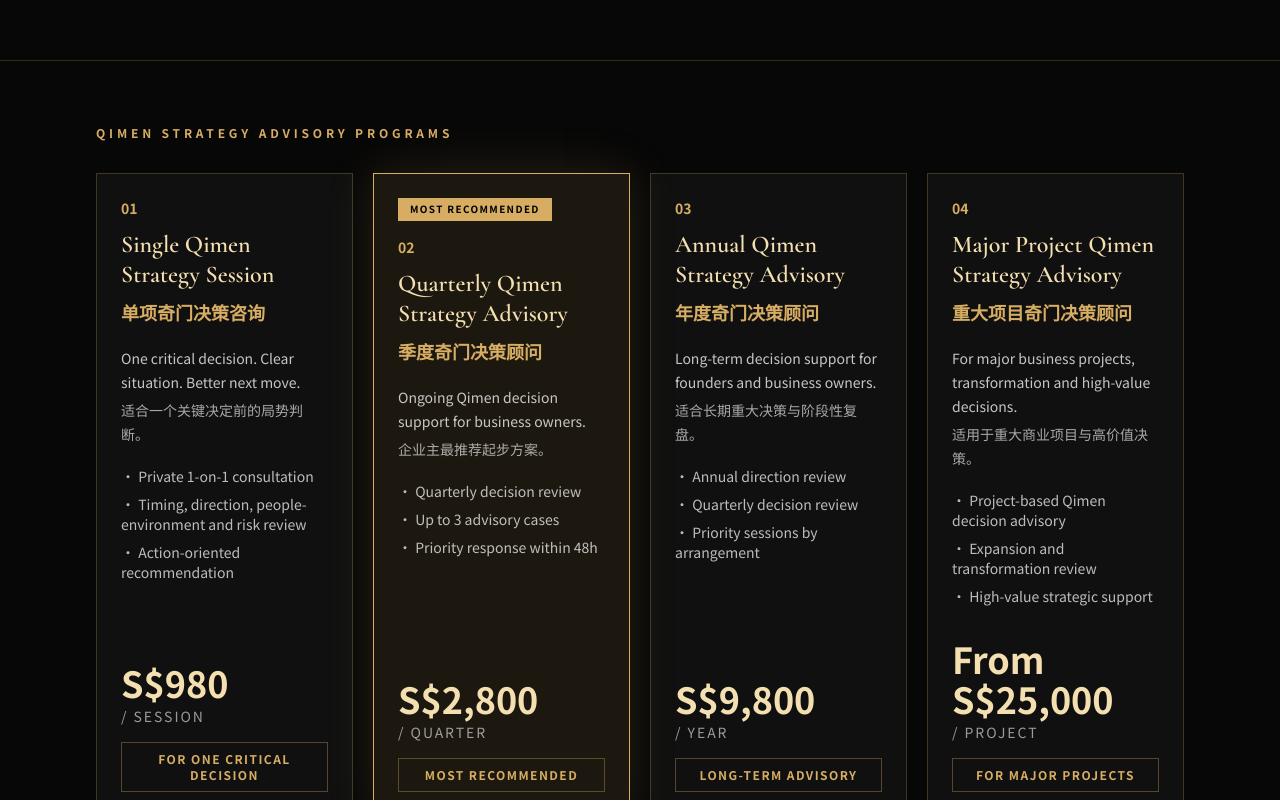
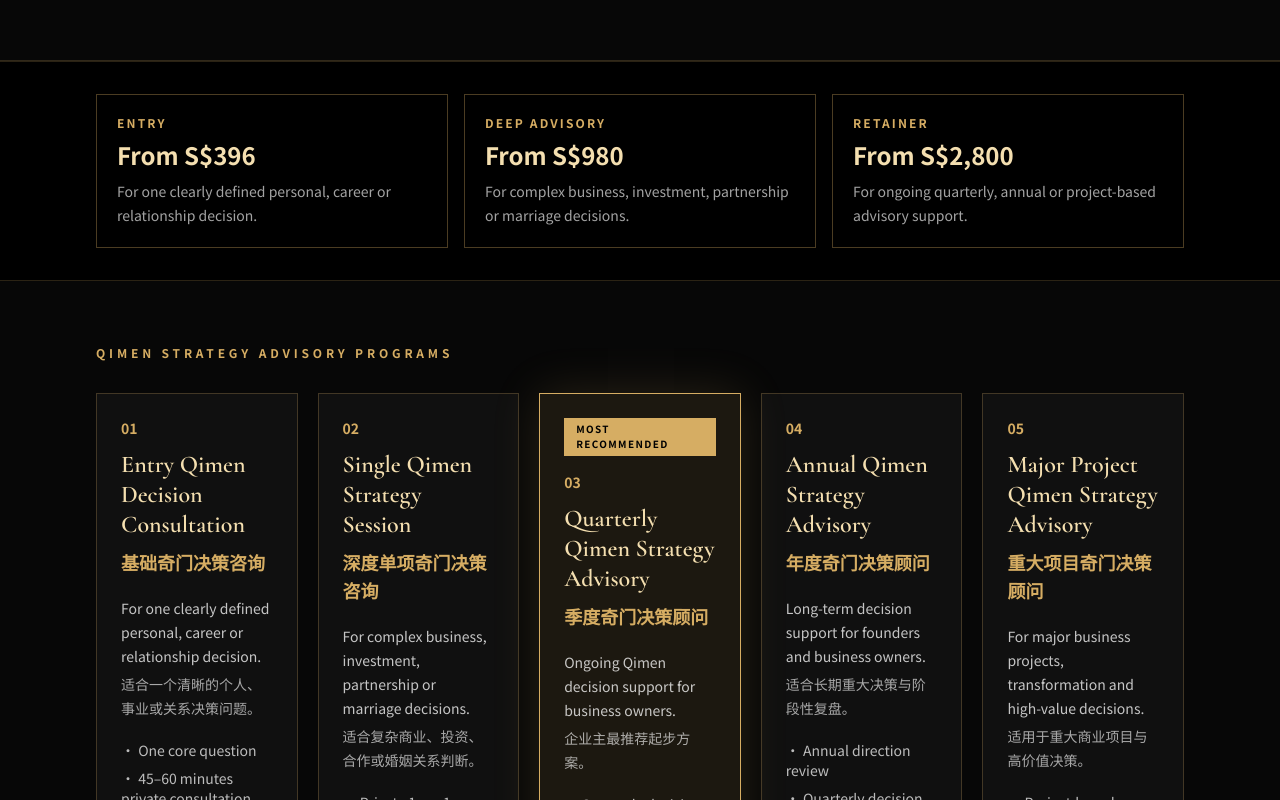
Before and after one commit to BODHIWONG/qmfeng-website, a Next.js app: page /qimen-strategy-business in a window 1280 px wide. Shown: the part 1420-2220 px from the top of the page. Built offline with nearby package versions, Linux system fonts and the light colour scheme.

Commit message:
Clarify Qimen pricing ladder and remove Master wording

```diff
--- a/app/qimen-strategy-business/page.tsx
+++ b/app/qimen-strategy-business/page.tsx
@@ -9,29 +9,42 @@ import QimenStrategyValueSection from "@/components/qimen-strategy-value-section
 export const metadata: Metadata = {
   title: "Qimen Strategy Advisory Singapore｜启明遁甲奇门决策顾问",
   description:
-    "启明遁甲 Qimen Strategy 奇门决策顾问方案。黄启明大师以 16 年奇门决策实战经验，长期服务企业主与个人关键决策。",
+    "启明遁甲 Qimen Strategy 奇门决策顾问方案。由 Huang Qiming 创立，服务企业主、创始人与个人关键决策，涵盖时机、方向、人事与风险判断。",
   alternates: {
     canonical: "https://www.qmfeng.com/qimen-strategy-business",
   },
 };
 
-const WA_LINK =
-  "https://wa.me/6589593499?text=Hello%20Master%20Qiming%2C%20I%20would%20like%20to%20consult%20about%20Qimen%20Strategy.";
+const WA_LINK = [
+  "https://wa.me/6589593499",
+  "text=Hello%20Qimen%20Strategy%2C%20I%20would%20like%20to%20consult%20about%20Qimen%20Strategy%20Advisory.",
+].join("?");
 
 const programs = [
   {
     no: "01",
-    title: "Single Qimen Strategy Session",
-    zh: "单项奇门决策咨询",
-    price: "S$980",
-    unit: "/ session",
-    body: "One critical decision. Clear situation. Better next move.",
-    bodyZh: "适合一个关键决定前的局势判断。",
-    points: ["Private 1-on-1 consultation", "Timing, direction, people-environment and risk review", "Action-oriented recommendation"],
-    tag: "For one critical decision",
+    title: "Entry Qimen Decision Consultation",
+    zh: "基础奇门决策咨询",
+    price: "From S$396",
+    unit: "/ case",
+    body: "For one clearly defined personal, career or relationship decision.",
+    bodyZh: "适合一个清晰的个人、事业或关系决策问题。",
+    points: ["One core question", "45–60 minutes private consultation", "Decision direction and next-step clarity"],
+    tag: "Entry consultation",
   },
   {
     no: "02",
+    title: "Single Qimen Strategy Session",
+    zh: "深度单项奇门决策咨询",
+    price: "From S$980",
+    unit: "/ session",
+    body: "For complex business, investment, partnership or marriage decisions.",
+    bodyZh: "适合复杂商业、投资、合作或婚姻关系判断。",
+    points: ["Private 1-on-1 consultation", "Timing, direction, people-environment and risk review", "Action-oriented recommendation"],
+    tag: "Deep advisory session",
+  },
+  {
+    no: "03",
     title: "Quarterly Qimen Strategy Advisory",
     zh: "季度奇门决策顾问",
     price: "S$2,800",
@@ -43,7 +56,7 @@ const programs = [
     featured: true,
   },
   {
-    no: "03",
+    no: "04",
     title: "Annual Qimen Strategy Advisory",
     zh: "年度奇门决策顾问",
     price: "S$9,800",
@@ -54,7 +67,7 @@ const programs = [
     tag: "Long-term advisory",
   },
   {
-    no: "04",
+    no: "05",
     title: "Major Project Qimen Strategy Advisory",
     zh: "重大项目奇门决策顾问",
     price: "From S$25,000",
@@ -99,7 +112,7 @@ export default function QimenStrategyBusinessPage() {
                 A private Qimen Strategy advisory approach for business owners and individuals facing critical decisions. Rooted in Qi Men Dun Jia, shaped into practical strategic judgment before action.
               </p>
               <p className="mt-4 max-w-3xl text-base leading-8 text-white/70">
-                启明遁甲以奇门决策咨询为核心，帮助企业主与个人在合作、投资、转型、任用、签约或人生方向选择前，看清时机、方向、人事环境与风险结构。价格在本方案页公开展示，具体范围与交付深度可在预约前进一步确认。
+                启明遁甲以奇门决策咨询为核心，帮助企业主与个人在合作、投资、转型、任用、签约或人生方向选择前，看清时机、方向、人事环境与风险结构。基础奇门决策咨询 S$396 起，深度单项咨询与企业顾问方案根据复杂度和交付深度确认。
               </p>
               <div className="mt-10 flex flex-col gap-4 sm:flex-row">
                 <a
@@ -119,10 +132,32 @@ export default function QimenStrategyBusinessPage() {
 
           <QimenStrategyValueSection />
 
+          <section className="border-y border-[#d6ad63]/20 bg-black px-4 py-8">
+            <div className="container mx-auto max-w-6xl">
+              <div className="grid gap-4 md:grid-cols-3">
+                <div className="border border-[#d6ad63]/35 p-5">
+                  <p className="text-xs font-bold uppercase tracking-[0.18em] text-[#d6ad63]">Entry</p>
+                  <p className="mt-2 text-2xl font-bold text-[#f4dfb0]">From S$396</p>
+                  <p className="mt-2 text-sm leading-6 text-white/64">For one clearly defined personal, career or relationship decision.</p>
+                </div>
+                <div className="border border-[#d6ad63]/35 p-5">
+                  <p className="text-xs font-bold uppercase tracking-[0.18em] text-[#d6ad63]">Deep Advisory</p>
+                  <p className="mt-2 text-2xl font-bold text-[#f4dfb0]">From S$980</p>
+                  <p className="mt-2 text-sm leading-6 text-white/64">For complex business, investment, partnership or marriage decisions.</p>
+                </div>
+                <div className="border border-[#d6ad63]/35 p-5">
+                  <p className="text-xs font-bold uppercase tracking-[0.18em] text-[#d6ad63]">Retainer</p>
+                  <p className="mt-2 text-2xl font-bold text-[#f4dfb0]">From S$2,800</p>
+                  <p className="mt-2 text-sm leading-6 text-white/64">For ongoing quarterly, annual or project-based advisory support.</p>
+                </div>
+              </div>
+            </div>
+          </section>
+
           <section className="border-b border-[#d6ad63]/20 bg-[#070707] px-4 py-16">
             <div className="container mx-auto max-w-6xl">
               <p className="text-xs font-bold uppercase tracking-[0.32em] text-[#d6ad63]">Qimen Strategy Advisory Programs</p>
-              <div className="mt-8 grid gap-5 md:grid-cols-2 lg:grid-cols-4">
+              <div className="mt-8 grid gap-5 md:grid-cols-2 lg:grid-cols-5">
                 {programs.map((program) => (
                   <article
                     key={program.no}
@@ -148,7 +183,7 @@ export default function QimenStrategyBusinessPage() {
                       ))}
                     </ul>
                     <div className="mt-auto pt-8">
-                      <p className="text-4xl font-bold text-[#f4dfb0]">{program.price}</p>
+                      <p className="text-3xl font-bold text-[#f4dfb0]">{program.price}</p>
                       <p className="mt-1 text-sm uppercase tracking-[0.14em] text-white/58">{program.unit}</p>
                       <p className="mt-4 border border-[#d6ad63]/35 px-3 py-2 text-center text-xs font-bold uppercase tracking-[0.12em] text-[#d6ad63]">
                         {program.tag}
```
